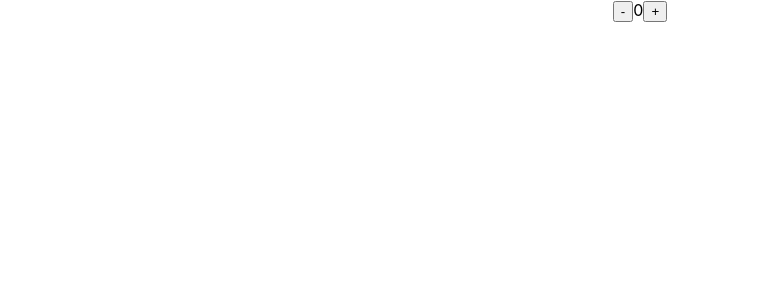
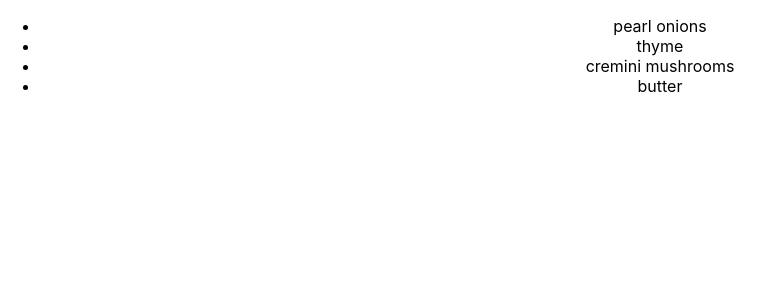
Before and after one commit to StefanoQuiroz/REACT-MERN, a React (Create React App) app in the folder hooks-parte-2/: page / in a window 1280 px wide. Shown: the top 300 px of the page, without its empty margins (0-774 px from the left). Built offline with nearby package versions, Linux system fonts and the light colour scheme.

Commit message:
Method map(()=> )

```diff
--- a/hooks-parte-2/src/App.js
+++ b/hooks-parte-2/src/App.js
@@ -1,9 +1,11 @@
 import './App.css';
-import UseReducer from './components/UseReducer'
+//import UseReducer from './components/UseReducer'
+import Map from './components/Groceries'
 function App() {
   return (
     <div className="App">
-      <UseReducer/>
+      {/* <UseReducer/> */}
+      <Map/>
     </div>
   );
 }
--- /dev/null
+++ b/hooks-parte-2/src/components/Groceries.js
@@ -0,0 +1,15 @@
+import React from 'react';
+
+const Groceries = (props) => {
+    const groceryList = ['pearl onions', 'thyme', 'cremini mushrooms', 'butter']
+    return (
+        <div>
+            <ul>{
+                //key={i} se refiere al id
+                groceryList.map((item, i) => <li key={i}>{item}</li>)
+                }</ul>
+        </div>
+    );
+}
+
+export default Groceries;
```
Also changed, not shown: hooks-parte-2/src/components/map.js (added, +43 -0 lines), 1 other file (tests, documents, lock files or other folders).
